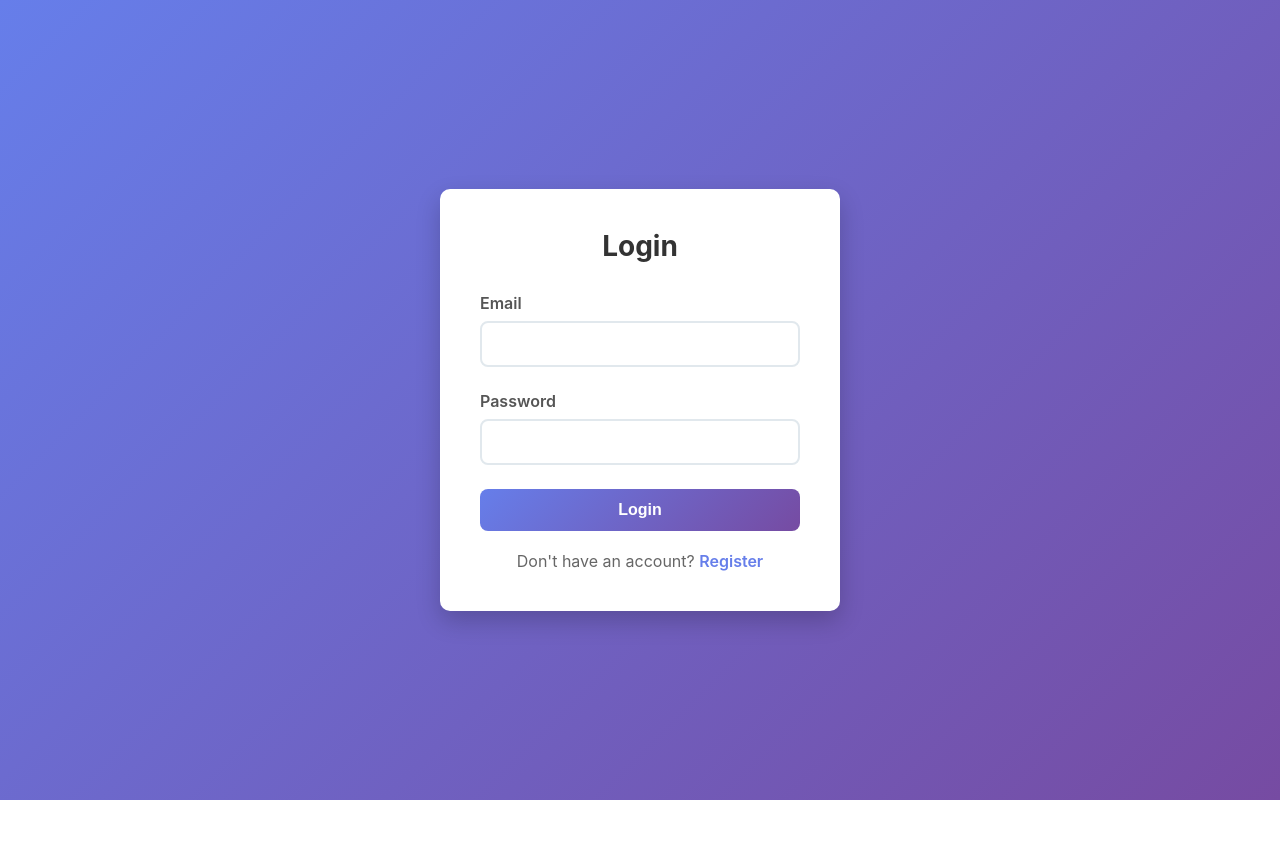
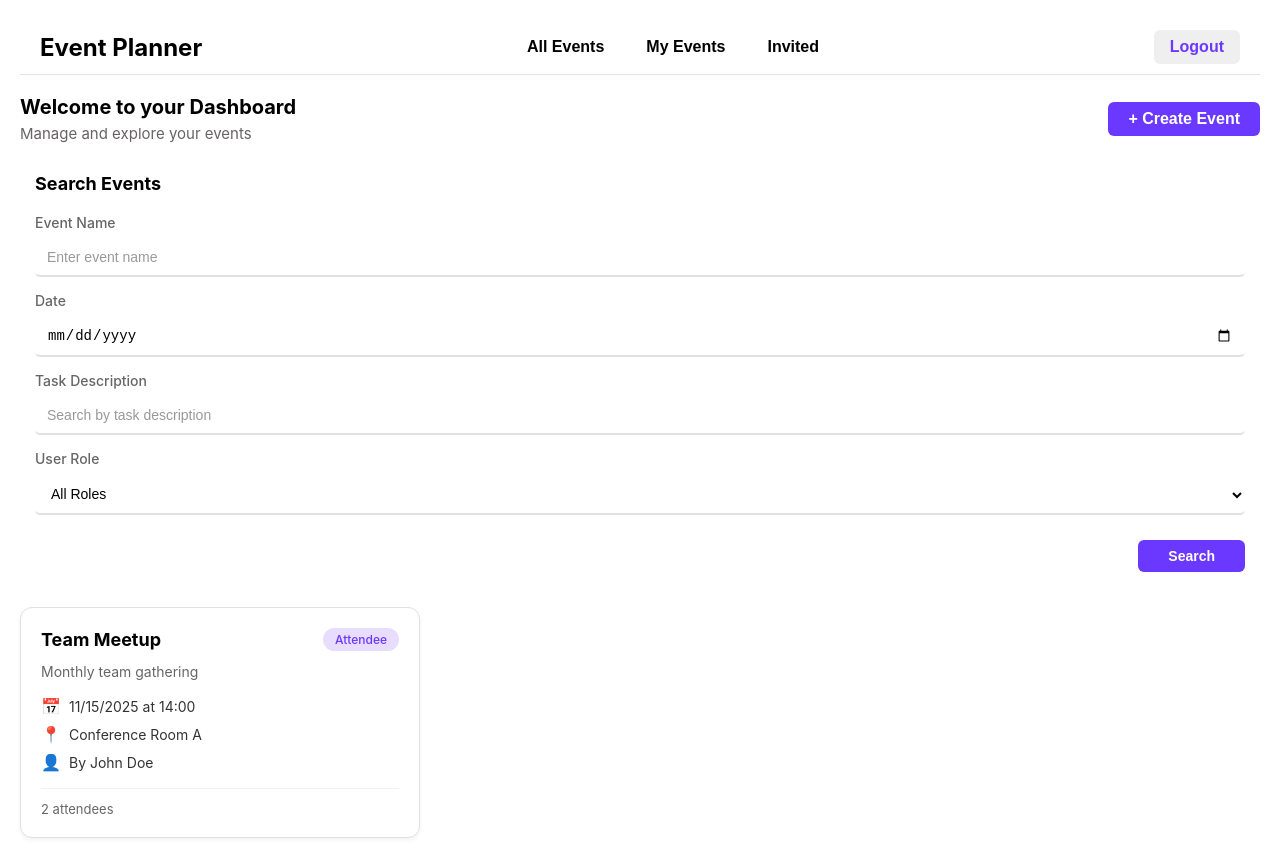
Before and after one commit to Event-Planner-System/frontend-service, a React (Create React App) app: page /dashboard in a window 1280 px wide. Before the commit this address led to /login. Before the commit the page ends 800 px from the top, so only its background shows below. Built offline with nearby package versions, Linux system fonts and the light colour scheme.

Commit message:
integrated new dashboard and navbar

```diff
--- a/src/App.js
+++ b/src/App.js
@@ -52,17 +52,17 @@ function AppRoutes() {
       <Route
         path="/dashboard"
         element={
-          <ProtectedRoute>
+          <PublicRoute>
             <Dashboard />
-          </ProtectedRoute>
+          </PublicRoute>
         }
       />
       <Route
         path="/create-event"
         element={
-          <ProtectedRoute>
+          <PublicRoute>
             <CreateEvent />
-          </ProtectedRoute>
+          </PublicRoute>
         }
       />
       <Route
@@ -84,6 +84,7 @@ function App() {
       <AuthProvider>
         <EventProvider>
           <div className="App">
+
             <AppRoutes />
           </div>
         </EventProvider>
--- /dev/null
+++ b/src/components/Card/Card.css
@@ -0,0 +1,76 @@
+.card {
+  background-color: #ffffff;
+  border: 1px solid #e0e0e0;
+  border-radius: 12px;
+  padding: 20px;
+  width: 100%;
+  max-width: 400px;
+  box-shadow: 0 2px 4px rgba(0, 0, 0, 0.05);
+}
+.card:hover {
+  box-shadow: 0 4px 8px rgba(0, 0, 0, 0.1);
+  cursor: pointer;
+}
+.card-header {
+  display: flex;
+  justify-content: space-between;
+  align-items: center;
+  margin-bottom: 12px;
+}
+
+.card-title {
+  margin: 0;
+  font-size: 18px;
+  font-weight: bold;
+  color: #000000;
+}
+
+.card-role {
+  background-color: #e8dcff;
+  color: #6b38ff;
+  padding: 4px 12px;
+  border-radius: 12px;
+  font-size: 12px;
+  font-weight: 500;
+}
+
+.task-description {
+  color: #666666;
+  font-size: 14px;
+  margin: 0 0 16px 0;
+}
+
+.card-info {
+  display: flex;
+  flex-direction: column;
+  gap: 8px;
+  margin-bottom: 16px;
+}
+
+.info-item {
+  display: flex;
+  align-items: center;
+  gap: 8px;
+  font-size: 14px;
+  color: #333333;
+}
+
+.icon {
+  font-size: 16px;
+}
+
+.card-date,
+.card-location,
+.card-organizer {
+  margin: 0;
+  font-size: 14px;
+  color: #333333;
+}
+
+.card-attendees {
+  margin: 0;
+  padding-top: 12px;
+  border-top: 1px solid #f0f0f0;
+  font-size: 13px;
+  color: #666666;
+}
--- /dev/null
+++ b/src/components/Card/Card.js
@@ -0,0 +1,33 @@
+import './Card.css';
+
+export default function Card() {
+    return (
+        <div className="card">
+            <div className="card-header">
+                <h4 className="card-title">Team Meetup</h4>
+                <span className="card-role">Attendee</span>
+            </div>
+
+            <p className="task-description">Monthly team gathering</p>
+
+            <div className="card-info">
+                <div className="info-item">
+                    <span className="icon">📅</span>
+                    <span className="card-date">11/15/2025 at 14:00</span>
+                </div>
+
+                <div className="info-item">
+                    <span className="icon">📍</span>
+                    <span className="card-location">Conference Room A</span>
+                </div>
+
+                <div className="info-item">
+                    <span className="icon">👤</span>
+                    <span className="card-organizer">By John Doe</span>
+                </div>
+            </div>
+
+            <p className="card-attendees">2 attendees</p>
+        </div>
+    );
+}
--- a/src/components/Navbar.js
+++ b/src/components/Navbar.js
@@ -1,45 +1,45 @@
-import React, { useContext } from 'react';
-import { useNavigate } from 'react-router-dom';
-import { AuthContext } from '../context/AuthContext';
-import '../styles/Navbar.css';
+// import React, { useContext } from 'react';
+// import { useNavigate } from 'react-router-dom';
+// import { AuthContext } from '../context/AuthContext';
+// import '../styles/Navbar.css';
 
-const Navbar = () => {
-  const { user, logout } = useContext(AuthContext);
-  const navigate = useNavigate();
+// const Navbar = () => {
+//   const { user, logout } = useContext(AuthContext);
+//   const navigate = useNavigate();
 
-  const handleLogout = () => {
-    logout();
-    navigate('/login');
-  };
+//   const handleLogout = () => {
+//     logout();
+//     navigate('/login');
+//   };
 
-  return (
-    <nav className="navbar">
-      <div className="navbar-container">
-        <div className="navbar-brand" onClick={() => navigate('/dashboard')}>
-          📅 Event Planner
-        </div>
+//   return (
+//     <nav className="navbar">
+//       <div className="navbar-container">
+//         <div className="navbar-brand" onClick={() => navigate('/dashboard')}>
+//           📅 Event Planner
+//         </div>
 
-        <div className="navbar-links">
-          <button className="nav-link" onClick={() => navigate('/dashboard')}>
-            Dashboard
-          </button>
-          <button className="nav-link" onClick={() => navigate('/create-event')}>
-            Create Event
-          </button>
-          <button className="nav-link" onClick={() => navigate('/my-events')}>
-            My Events
-          </button>
-        </div>
+//         <div className="navbar-links">
+//           <button className="nav-link" onClick={() => navigate('/dashboard')}>
+//             Dashboard
+//           </button>
+//           <button className="nav-link" onClick={() => navigate('/create-event')}>
+//             Create Event
+//           </button>
+//           <button className="nav-link" onClick={() => navigate('/my-events')}>
+//             My Events
+//           </button>
+//         </div>
 
-        <div className="navbar-user">
-          <span className="user-email">{user?.email}</span>
-          <button className="btn-logout" onClick={handleLogout}>
-            Logout
-          </button>
-        </div>
-      </div>
-    </nav>
-  );
-};
+//         <div className="navbar-user">
+//           <span className="user-email">{user?.email}</span>
+//           <button className="btn-logout" onClick={handleLogout}>
+//             Logout
+//           </button>
+//         </div>
+//       </div>
+//     </nav>
+//   );
+// };
 
-export default Navbar;
+// export default Navbar;
--- /dev/null
+++ b/src/components/Navbar/Navbar.css
@@ -0,0 +1,55 @@
+#navbar {
+  display: flex;
+  justify-content: space-between;
+  align-items: center;
+  padding: 10px 20px;
+  border-bottom: 1px solid #e5dbff;
+}
+
+.title {
+  margin: 0;
+  color: #000000;
+}
+
+.title:hover {
+  color: #6b38ff;
+  cursor: pointer;
+}
+
+.center-buttons {
+  display: flex;
+  gap: 15px;
+}
+
+
+.nav-btn {
+  padding: 5px 16px;
+  border: none;
+  border-radius: 6px;
+  cursor: pointer;
+  background-color: #ffffff;
+  color: rgb(0, 0, 0);
+  font-weight: bold;
+  font-size: 16px;
+  margin-right: 10px;
+}
+
+.nav-btn:hover {
+  background: #6b38ff;
+  color: white;
+}
+
+.logout {
+  padding: 8px 16px;
+  font-weight: bold;
+  color: #6b38ff;
+  border-radius: 6px;
+  border: none;
+  cursor: pointer;
+  font-size: medium;
+}
+
+.logout:hover {
+  background: #f32e02;
+  color: white;
+}
--- /dev/null
+++ b/src/components/Navbar/Navbar.js
@@ -0,0 +1,21 @@
+import './Navbar.css';
+
+export default function Navbar() {
+    return (
+        <div id="navbar">
+            <h2 className="title">Event Planner</h2>
+
+            <div id="center-buttons">
+            <button className="nav-btn">All Events</button>
+            <button className="nav-btn">My Events</button>
+            <button className="nav-btn">Invited</button>
+            </div>
+
+            <button className="logout">Logout</button>
+
+        </div>
+
+
+    );
+
+}
--- /dev/null
+++ b/src/components/Search/Search.css
@@ -0,0 +1,93 @@
+.search-section {
+  background-color: #ffffff;
+  border: 2px medium #7c7777;
+  border-radius: 8px;
+  padding: 10px 15px 15px 15px;
+}
+
+.search-header {
+  margin-bottom: 20px;
+  text-align: left;
+}
+
+.search-header h3 {
+  margin: 0;
+  font-size: 18px;
+  color: #000000;
+  text-align: left;
+}
+
+.advanced-search {
+  display: flex;
+  flex-direction: column;
+  gap: 15px;
+  align-items: stretch;
+}
+
+.search-field {
+  display: flex;
+  flex-direction: column;
+  gap: 8px;
+}
+
+.search-field label {
+  font-size: 14px;
+  color: #666666;
+  font-weight: 500;
+  text-align: left;
+}
+
+.search-field input,
+.search-field select {
+  padding: 10px 12px;
+  border: none;
+  border-radius: 5px;
+  border-bottom: 2px solid #e0e0e0;
+  font-size: 14px;
+  outline: none;
+  background-color: transparent;
+  transition: border-color 0.3s;
+}
+
+.search-field input:focus,
+.search-field select:focus {
+  border-bottom-color: #6b38ff;
+}
+
+.search-field input::placeholder {
+  color: #999999;
+}
+
+.search-actions {
+  display: flex;
+  justify-content: flex-end;
+  gap: 10px;
+  margin-top: 10px;
+}
+
+.create-filter-btn {
+  padding: 8px 20px;
+  border: 1px solid #e0e0e0;
+  border-radius: 6px;
+  background-color: #ffffff;
+  color: #333333;
+  cursor: pointer;
+  font-size: 14px;
+  font-weight: 500;
+}
+
+
+.search-btn {
+  padding: 8px 30px;
+  border: none;
+  border-radius: 6px;
+  background-color: #6b38ff;
+  color: #ffffff;
+  cursor: pointer;
+  font-size: 14px;
+  font-weight: bold;
+}
+
+.search-btn:hover {
+  background-color: #5028cc;
+}
--- /dev/null
+++ b/src/components/Search/Search.js
@@ -0,0 +1,41 @@
+import './Search.css';
+
+export default function Search() {
+    return (
+        <div className="search-section">
+            <div className="search-header">
+                 <h3>Search Events</h3>
+            </div>
+
+            <div className="advanced-search">
+                <div className="search-field">
+                    <label>Event Name</label>
+                    <input type="text" placeholder="Enter event name" />
+                </div>
+
+                <div className="search-field">
+                    <label>Date</label>
+                    <input type="date" />
+                </div>
+
+                <div className="search-field">
+                    <label>Task Description</label>
+                    <input type="text" placeholder="Search by task description" />
+                </div>
+
+                <div className="search-field">
+                    <label>User Role</label>
+                    <select>
+                        <option value="">All Roles</option>
+                        <option value="organizer">Organizer</option>
+                        <option value="attendee">Attendee</option>
+                    </select>
+                </div>
+
+                <div className="search-actions">
+                    <button className="search-btn">Search</button>
+                </div>
+            </div>
+        </div>
+    );
+}
--- a/src/pages/CreateEvent.js
+++ b/src/pages/CreateEvent.js
@@ -1,7 +1,7 @@
 import React, { useState, useContext } from 'react';
 import { EventContext } from '../context/EventContext';
 import { useNavigate } from 'react-router-dom';
-import Navbar from '../components/Navbar';
+import Navbar from '../Components/Navbar/Navbar.js';
 import '../styles/CreateEvent.css';
 
 const CreateEvent = () => {
--- a/src/pages/Dashboard.js
+++ b/src/pages/Dashboard.js
@@ -1,41 +1,23 @@
-import React, { useContext } from 'react';
-import { AuthContext } from '../context/AuthContext';
+import '../styles/Dashboard.css';
+import Search from '../Components/Search/Search.js';
+import Card from '../Components/Card/Card.js';
+import Nabvar from '../Components/Navbar/Navbar.js';
 import { useNavigate } from 'react-router-dom';
-import Navbar from '../components/Navbar';
-import '../styles/Dashboard.css';
 
-const Dashboard = () => {
-  const { user } = useContext(AuthContext);
+export default function Dashboard() {
   const navigate = useNavigate();
-
-  return (
-    <div>
-      <Navbar />
-      <div className="dashboard-container">
-        <div className="dashboard-card">
-          <h1>Welcome to Your Dashboard! 👋</h1>
-
-          <div className="user-info">
-            <p><strong>Email:</strong> {user?.email}</p>
-          </div>
-
-          <div className="dashboard-actions">
-            <div className="action-card" onClick={() => navigate('/create-event')}>
-              <div className="action-icon">➕</div>
-              <h3>Create Event</h3>
-              <p>Organize a new event and invite attendees</p>
+    return (
+        <div id="dashboard">
+          <Nabvar />
+            <div className="dashboard-header">
+                <div className="text-header">
+                    <p className="welcome">Welcome to your Dashboard</p>
+                    <p className="info">Manage and explore your events</p>
+                </div>
+                <button className="create-event-btn" onClick={() => navigate('/create-event')}>+ Create Event</button>
             </div>
-
-            <div className="action-card" onClick={() => navigate('/my-events')}>
-              <div className="action-icon">📅</div>
-              <h3>My Events</h3>
-              <p>View and manage all your events</p>
-            </div>
-          </div>
+            <Search />
+            <Card />
         </div>
-      </div>
-    </div>
-  );
-};
-
-export default Dashboard;
+    );
+}
--- a/src/pages/MyEvents.js
+++ b/src/pages/MyEvents.js
@@ -1,6 +1,6 @@
 import React, { useState, useEffect, useContext } from 'react';
 import { EventContext } from '../context/EventContext';
-import Navbar from '../components/Navbar';
+import Navbar from '../Components/Navbar';
 import axios from 'axios';
 import '../styles/MyEvents.css';
 
--- a/src/styles/Dashboard.css
+++ b/src/styles/Dashboard.css
@@ -1,143 +1,48 @@
-.dashboard-container {
-  min-height: 100vh;
+#dashboard {
   display: flex;
-  justify-content: center;
-  align-items: center;
-  background: linear-gradient(135deg, #667eea 0%, #764ba2 100%);
+  flex-direction: column;
   padding: 20px;
+  gap: 20px;
 }
 
-.dashboard-card {
-  background: white;
-  padding: 40px;
-  border-radius: 10px;
-  box-shadow: 0 10px 25px rgba(0, 0, 0, 0.2);
+.dashboard-header {
+  display: flex;
+  justify-content: space-between;
+  align-items: center;
   width: 100%;
-  max-width: 500px;
-  text-align: center;
 }
 
-.dashboard-card h1 {
-  margin: 0 0 30px 0;
-  color: #333;
-  font-size: 32px;
+.text-header {
+  display: flex;
+  flex-direction: column;
+  gap: 5px;
 }
 
-.user-info {
-  background: #f8f9fa;
-  padding: 20px;
-  border-radius: 8px;
-  margin-bottom: 30px;
-  text-align: left;
+.welcome {
+  font-size: 20px;
+  font-weight: bold;
+  color: #000000;
+  margin: 0;
 }
 
-.user-info p {
-  margin: 10px 0;
-  color: #555;
-  font-size: 16px;
+.info {
+  font-size: 15px;
+  color: #686363;
+  font-weight: medium;
+  margin: 0;
 }
 
-.user-info strong {
-  color: #333;
+.create-event-btn {
+  padding: 8px 20px;
+  border: none;
+  border-radius: 6px;
+  cursor: pointer;
+  background-color: #6b38ff;
+  color: rgb(255, 255, 255);
+  font-weight: bold;
+  font-size: medium;
 }
 
-.btn-logout {
-  padding: 12px 40px;
-  background: #dc3545;
-  color: white;
-  border: none;
-  border-radius: 5px;
-  font-size: 16px;
-  font-weight: 600;
-  cursor: pointer;
-  transition: transform 0.2s, background 0.3s;
+.create-event-btn:hover {
+  background-color: #5028cc;
 }
-
-.btn-logout:hover {
-  background: #c82333;
-  transform: translateY(-2px);
-}
-
-.loading {
-  min-height: 100vh;
-  display: flex;
-  justify-content: center;
-  align-items: center;
-  font-size: 20px;
-  color: #667eea;
-}
-
-.dashboard-container {
-  min-height: calc(100vh - 80px);
-  display: flex;
-  justify-content: center;
-  align-items: center;
-  padding: 2rem;
-  background: linear-gradient(135deg, #667eea 0%, #764ba2 100%);
-}
-
-.dashboard-card {
-  background: white;
-  padding: 3rem;
-  border-radius: 20px;
-  box-shadow: 0 10px 40px rgba(0, 0, 0, 0.2);
-  max-width: 900px;
-  width: 100%;
-  text-align: center;
-}
-
-.dashboard-card h1 {
-  color: #333;
-  margin-bottom: 2rem;
-  font-size: 2rem;
-}
-
-.user-info {
-  background: #f8f9fa;
-  padding: 1.5rem;
-  border-radius: 10px;
-  margin-bottom: 2rem;
-}
-
-.user-info p {
-  margin: 0.5rem 0;
-  color: #555;
-  font-size: 1.1rem;
-}
-
-.dashboard-actions {
-  display: grid;
-  grid-template-columns: repeat(auto-fit, minmax(250px, 1fr));
-  gap: 2rem;
-  margin-top: 2rem;
-}
-
-.action-card {
-  background: linear-gradient(135deg, #667eea 0%, #764ba2 100%);
-  padding: 2rem;
-  border-radius: 15px;
-  cursor: pointer;
-  transition: all 0.3s;
-  color: white;
-}
-
-.action-card:hover {
-  transform: translateY(-5px);
-  box-shadow: 0 10px 30px rgba(102, 126, 234, 0.4);
-}
-
-.action-icon {
-  font-size: 3rem;
-  margin-bottom: 1rem;
-}
-
-.action-card h3 {
-  margin: 1rem 0 0.5rem 0;
-  font-size: 1.5rem;
-}
-
-.action-card p {
-  margin: 0;
-  opacity: 0.9;
-  font-size: 0.95rem;
-}
```
